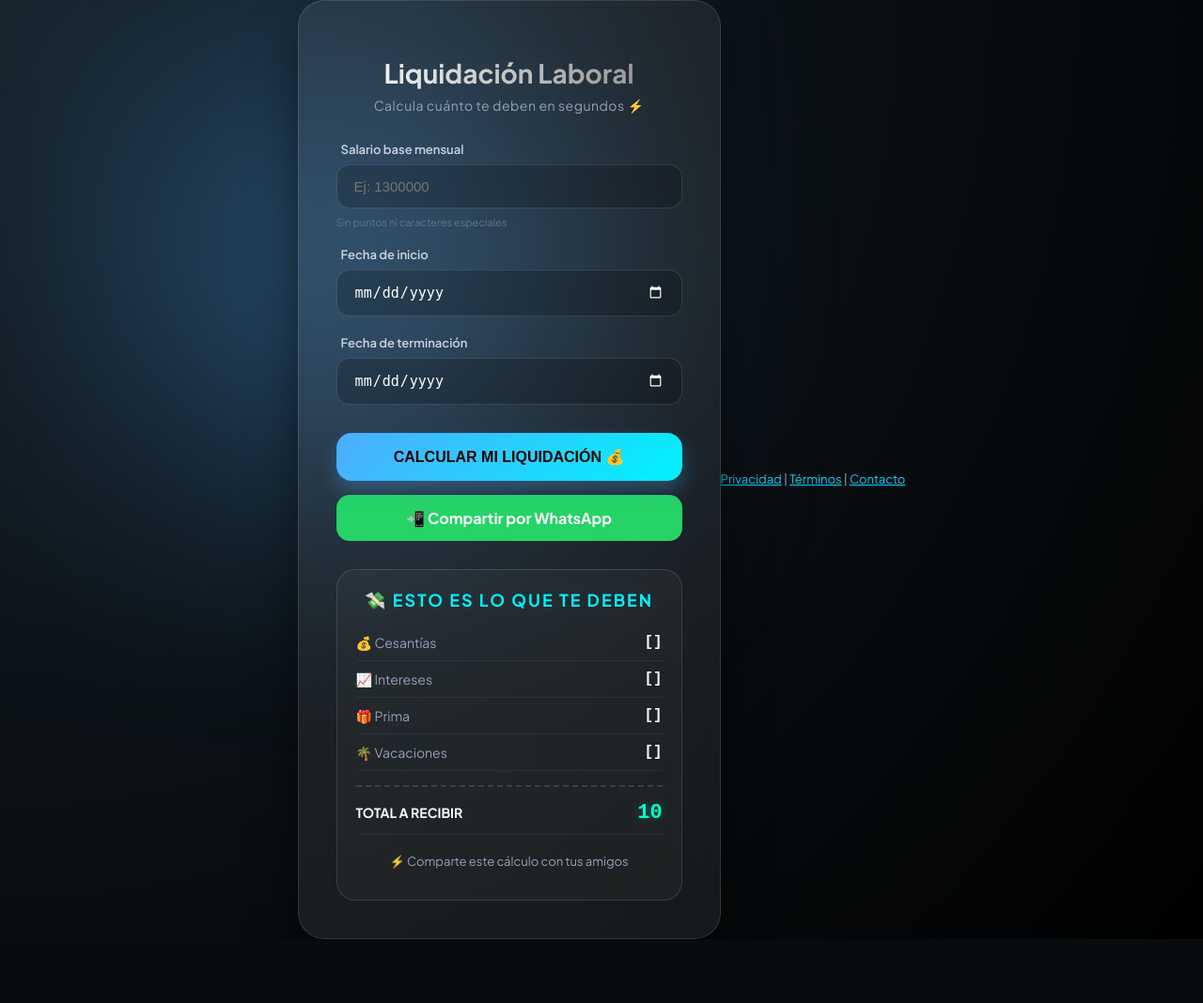
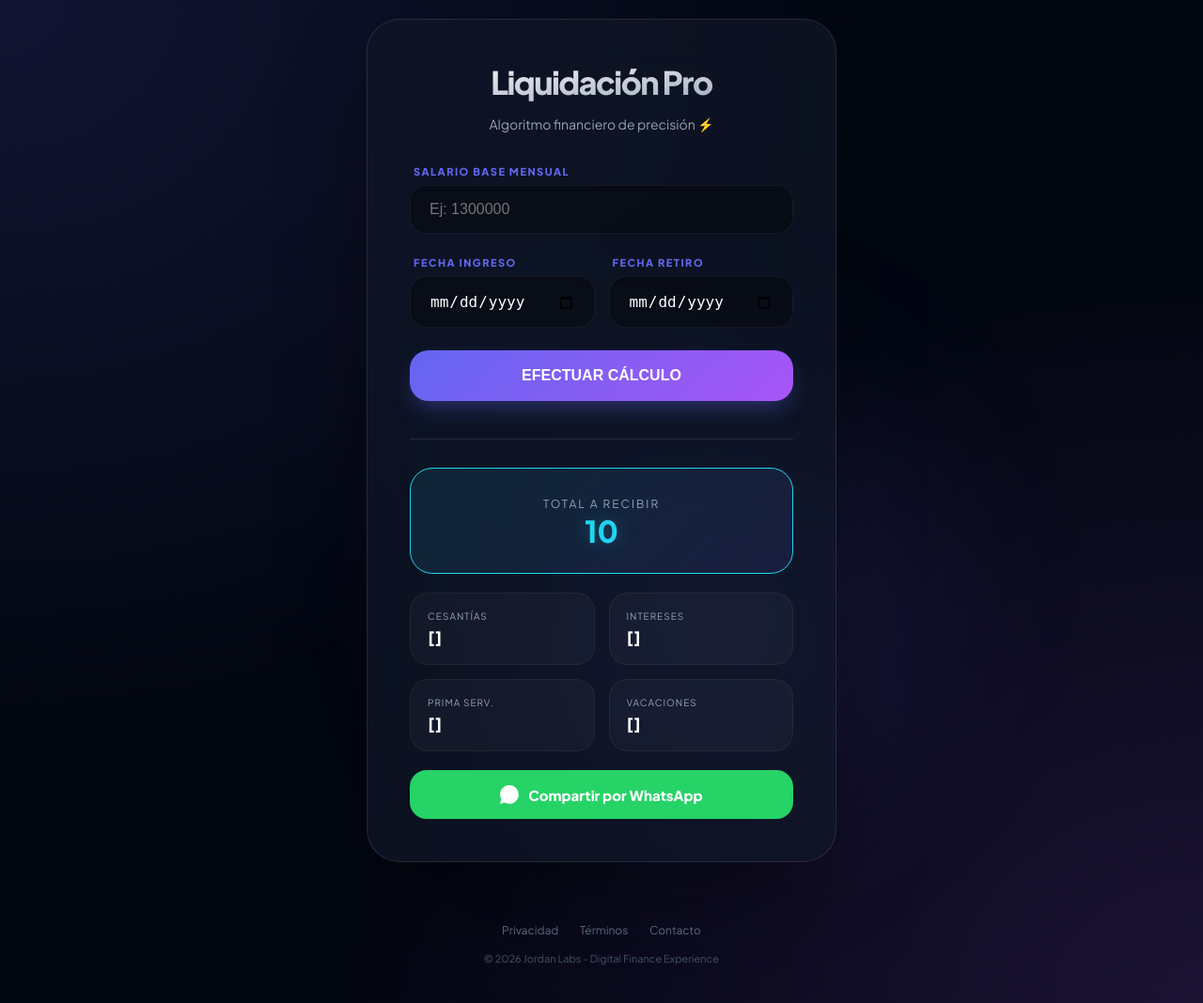
Before and after one commit to jorge06102022/liquidacion-app, a Django app: template calculadora/templates/calculadora/index.html in a window 1280 px wide. Shown: the whole page at 94% size. Before the commit the page ends 1000 px from the top, so only its background shows below. Run offline with Django 5.2, Linux system fonts and the light colour scheme; the template is opened without the code that fills it: most values are stand-ins (such as "Sample title", 1, 10 or a date in 2020).

```diff
--- a/calculadora/templates/calculadora/index.html
+++ b/calculadora/templates/calculadora/index.html
@@ -3,80 +3,78 @@
 <head>
     <meta charset="UTF-8">
     <meta name="viewport" content="width=device-width, initial-scale=1.0">
-    <title>Calculadora de Liquidación Pro</title>
-    <link href="https://fonts.googleapis.com/css2?family=Plus+Jakarta+Sans:wght@300;400;600;700&display=swap" rel="stylesheet">
+    <title>Liquidación AI | Gold Edition</title>
+    <link href="https://fonts.googleapis.com/css2?family=Plus+Jakarta+Sans:wght@200;400;600;800&display=swap" rel="stylesheet">
 
     <style>
         :root {
-            --primary: #00f2fe;
-            --secondary: #4facfe;
-            --accent: #00ffcc;
-            --bg-dark: #080e12;
-            --glass: rgba(255, 255, 255, 0.07);
-            --glass-border: rgba(255, 255, 255, 0.12);
+            --primary: #6366f1;
+            --secondary: #a855f7;
+            --accent: #22d3ee;
+            --success: #10b981;
+            --bg: #030712;
+            --card-bg: rgba(17, 24, 39, 0.7);
         }
 
         * {
             box-sizing: border-box;
-            transition: all 0.3s ease;
+            transition: all 0.4s cubic-bezier(0.4, 0, 0.2, 1);
         }
 
         body {
             margin: 0;
             font-family: 'Plus Jakarta Sans', sans-serif;
-            background: radial-gradient(circle at top left, #16222a, #000000);
-            color: white;
+            background-color: var(--bg);
+            background-image:
+                radial-gradient(at 0% 0%, rgba(99, 102, 241, 0.15) 0px, transparent 50%),
+                radial-gradient(at 100% 100%, rgba(168, 85, 247, 0.15) 0px, transparent 50%);
+            color: #f8fafc;
             display: flex;
+            flex-direction: column;
+            align-items: center;
             justify-content: center;
-            align-items: center;
             min-height: 100vh;
             overflow-x: hidden;
         }
 
-        /* Fondo animado sutil */
-        body::before {
-            content: "";
-            position: absolute;
-            width: 300px;
-            height: 300px;
-            background: var(--secondary);
-            filter: blur(150px);
+        /* Efecto de partículas flotantes */
+        .bg-glow {
+            position: fixed;
+            width: 400px;
+            height: 400px;
+            background: var(--primary);
+            filter: blur(120px);
             border-radius: 50%;
             z-index: -1;
-            top: 10%;
-            left: 10%;
-            animation: drift 10s infinite alternate;
+            opacity: 0.2;
+            animation: float 15s infinite alternate;
         }
 
-        @keyframes drift {
-            from { transform: translate(0,0); }
-            to { transform: translate(100px, 50px); }
+        @keyframes float {
+            0% { transform: translate(-20%, -20%); }
+            100% { transform: translate(40%, 40%); }
         }
 
         .container {
-            width: 90%;
-            max-width: 450px;
-            background: var(--glass);
-            backdrop-filter: blur(25px);
-            -webkit-backdrop-filter: blur(25px);
-            border: 1px solid var(--glass-border);
-            border-radius: 28px;
-            padding: 40px;
-            box-shadow: 0 25px 50px rgba(0,0,0,0.5);
-            animation: fadeIn 0.8s ease-out;
-        }
-
-        @keyframes fadeIn {
-            from { opacity: 0; transform: translateY(20px); }
-            to { opacity: 1; transform: translateY(0); }
+            width: 92%;
+            max-width: 500px;
+            background: var(--card-bg);
+            backdrop-filter: blur(30px);
+            -webkit-backdrop-filter: blur(30px);
+            border: 1px solid rgba(255, 255, 255, 0.1);
+            border-radius: 35px;
+            padding: 45px;
+            box-shadow: 0 50px 100px -20px rgba(0, 0, 0, 0.5);
+            margin: 20px;
         }
 
         h1 {
             text-align: center;
-            font-size: 28px;
-            font-weight: 700;
-            margin-bottom: 8px;
-            background: linear-gradient(to right, #fff, #888);
+            font-size: 34px;
+            font-weight: 800;
+            margin: 0;
+            letter-spacing: -1.5px;
+            background: linear-gradient(to bottom right, #fff, #94a3b8);
             -webkit-background-clip: text;
             -webkit-text-fill-color: transparent;
         }
@@ -85,274 +83,256 @@
             text-align: center;
             font-size: 14px;
             color: #94a3b8;
-            margin-bottom: 30px;
-            letter-spacing: 0.5px;
+            margin-bottom: 35px;
+            font-weight: 400;
         }
 
         .form-group {
-            margin-bottom: 20px;
+            margin-bottom: 24px;
         }
 
         label {
             display: block;
-            font-size: 13px;
-            font-weight: 600;
-            color: #cbd5e1;
+            font-size: 11px;
+            font-weight: 700;
+            color: var(--primary);
+            text-transform: uppercase;
+            letter-spacing: 1.5px;
             margin-bottom: 8px;
-            margin-left: 5px;
+            margin-left: 4px;
         }
 
         input {
             width: 100%;
-            padding: 14px 18px;
-            background: rgba(0, 0, 0, 0.2);
-            border: 1px solid var(--glass-border);
-            border-radius: 14px;
+            padding: 16px 20px;
+            background: rgba(0, 0, 0, 0.3);
+            border: 1px solid rgba(255, 255, 255, 0.05);
+            border-radius: 18px;
             color: white;
-            font-size: 15px;
+            font-size: 16px;
             outline: none;
+            box-shadow: inset 0 2px 4px rgba(0,0,0,0.2);
         }
 
         input:focus {
             border-color: var(--primary);
-            box-shadow: 0 0 15px rgba(0, 242, 254, 0.2);
-            background: rgba(0, 0, 0, 0.4);
+            background: rgba(0, 0, 0, 0.5);
+            box-shadow: 0 0 0 4px rgba(99, 102, 241, 0.15);
         }
 
-        small {
-            display: block;
-            margin-top: 8px;
-            color: #64748b;
-            font-size: 11px;
-        }
-
-        button {
+        .btn-calc {
             width: 100%;
-            padding: 16px;
-            margin-top: 10px;
+            padding: 18px;
             border: none;
-            border-radius: 16px;
-            background: linear-gradient(135deg, var(--secondary) 0%, var(--primary) 100%);
-            color: #000;
+            border-radius: 20px;
+            background: linear-gradient(135deg, var(--primary), var(--secondary));
+            color: white;
             font-size: 16px;
             font-weight: 700;
             cursor: pointer;
-            box-shadow: 0 10px 20px rgba(79, 172, 254, 0.3);
+            box-shadow: 0 10px 25px -5px rgba(99, 102, 241, 0.4);
+            display: flex;
+            justify-content: center;
+            align-items: center;
+            gap: 10px;
         }
 
-        button:hover {
-            transform: translateY(-2px);
-            box-shadow: 0 15px 25px rgba(79, 172, 254, 0.4);
+        .btn-calc:hover {
+            transform: translateY(-3px);
+            box-shadow: 0 20px 35px -5px rgba(99, 102, 241, 0.5);
             filter: brightness(1.1);
         }
 
-        button:active {
-            transform: translateY(0);
+        /* RESULTADOS MODERNOS */
+        .result-box {
+            margin-top: 40px;
+            padding-top: 30px;
+            border-top: 1px solid rgba(255,255,255,0.1);
+            animation: slideUp 0.6s ease-out;
         }
 
-        .error {
-            background: rgba(239, 68, 68, 0.1);
-            border: 1px solid rgba(239, 68, 68, 0.2);
-            color: #fca5a5;
-            padding: 12px;
-            border-radius: 12px;
-            text-align: center;
-            margin-top: 20px;
-            font-size: 14px;
+        @keyframes slideUp {
+            from { opacity: 0; transform: translateY(20px); }
+            to { opacity: 1; transform: translateY(0); }
         }
 
-        .result {
-            margin-top: 30px;
-            background: rgba(255, 255, 255, 0.03);
-            border-radius: 20px;
-            padding: 20px;
-            border: 1px solid var(--glass-border);
+        .res-grid {
+            display: grid;
+            grid-template-columns: 1fr 1fr;
+            gap: 15px;
+            margin-bottom: 20px;
         }
 
-        .result h2 {
-            font-size: 18px;
-            text-align: center;
-            margin-top: 0;
-            color: var(--primary);
-            text-transform: uppercase;
-            letter-spacing: 2px;
+        .res-item {
+            background: rgba(255, 255, 255, 0.03);
+            padding: 18px;
+            border-radius: 20px;
+            border: 1px solid rgba(255, 255, 255, 0.05);
         }
 
-        .result-item {
-            display: flex;
-            justify-content: space-between;
-            align-items: center;
-            padding: 10px 0;
-            border-bottom: 1px solid rgba(255,255,255,0.05);
+        .res-item .label {
+            font-size: 10px;
+            color: #94a3b8;
+            text-transform: uppercase;
+            letter-spacing: 1px;
+            margin-bottom: 5px;
+            display: block;
         }
 
-        .result-item:last-child {
-            border-bottom: none;
+        .res-item .amount {
+            font-size: 17px;
+            font-weight: 700;
+            color: #fff;
         }
 
-        .label-with-icon {
-            display: flex;
-            align-items: center;
-            gap: 10px;
-            font-size: 14px;
-            color: #94a3b8;
+        .total-banner {
+            background: linear-gradient(135deg, rgba(34, 211, 238, 0.1), rgba(99, 102, 241, 0.1));
+            border: 1px solid var(--accent);
+            padding: 25px;
+            border-radius: 24px;
+            text-align: center;
+            margin-bottom: 20px;
         }
 
-        .value {
-            font-family: 'Courier New', Courier, monospace;
-            font-weight: 600;
-            color: #f8fafc;
+        .total-banner .amount {
+            display: block;
+            font-size: 32px;
+            font-weight: 800;
+            color: var(--accent);
+            text-shadow: 0 0 20px rgba(34, 211, 238, 0.3);
         }
 
-        .total {
-            margin-top: 15px;
-            padding-top: 15px;
-            border-top: 2px dashed var(--glass-border) !important;
+        .btn-wa {
+            background: #25D366;
+            color: white;
+            text-decoration: none;
+            width: 100%;
+            display: flex;
+            justify-content: center;
+            align-items: center;
+            padding: 16px;
+            border-radius: 18px;
+            font-weight: 700;
+            gap: 10px;
+            font-size: 15px;
         }
 
-        .total .value {
-            font-size: 22px;
-            color: var(--accent);
-            text-shadow: 0 0 10px rgba(0, 255, 204, 0.3);
+        .btn-wa:hover {
+            transform: scale(1.02);
+            box-shadow: 0 10px 20px rgba(37, 211, 102, 0.3);
         }
 
-        /* Estilo para el input de fecha (calendario) */
-        input[type="date"]::-webkit-calendar-picker-indicator {
-            filter: invert(1);
-            cursor: pointer;
+        footer {
+            margin-top: 40px;
+            text-align: center;
+            padding-bottom: 30px;
         }
 
-        @media(max-width: 480px){
-            .container { padding: 25px; }
-            h1 { font-size: 22px; }
+        footer a {
+            color: #64748b;
+            text-decoration: none;
+            font-size: 12px;
+            margin: 0 10px;
+        }
+
+        footer a:hover { color: var(--primary); }
+
+        @media (max-width: 480px) {
+            .container { padding: 30px 20px; }
+            .res-grid { grid-template-columns: 1fr; }
         }
     </style>
 </head>
 
 <body>
 
+    <div class="bg-glow"></div>
+
     <div class="container">
-    <h1>Liquidación Laboral</h1>
-    <div class="subtitle">Calcula cuánto te deben en segundos ⚡</div>
+        <h1>Liquidación Pro</h1>
+        <p class="subtitle">Algoritmo financiero de precisión ⚡</p>
 
         <form method="POST">
             {% csrf_token %}
 
             <div class="form-group">
-            <label>Salario base mensual</label>
+                <label>Salario Base Mensual</label>
                 <input type="number" name="salario" placeholder="Ej: 1300000" required>
-            <small>Sin puntos ni caracteres especiales</small>
             </div>
 
-        <div class="form-group">
-            <label>Fecha de inicio</label>
+            <div style="display: flex; gap: 15px;">
+                <div class="form-group" style="flex:1">
+                    <label>Fecha Ingreso</label>
                     <input type="date" name="ingreso" required>
                 </div>
-
-        <div class="form-group">
-            <label>Fecha de terminación</label>
+                <div class="form-group" style="flex:1">
+                    <label>Fecha Retiro</label>
                     <input type="date" name="retiro" required>
                 </div>
+            </div>
 
-        <button type="submit">CALCULAR MI LIQUIDACIÓN 💰</button>
-        {% if resultado %}
-<a id="whatsappBtn" target="_blank" style="
-display:block;
-margin-top:15px;
-text-align:center;
-padding:14px;
-border-radius:14px;
-background:#25D366;
-color:white;
-font-weight:bold;
-text-decoration:none;
-">
-📲 Compartir por WhatsApp
-</a>
-{% endif %}
+            <button type="submit" class="btn-calc">
+                EFECTUAR CÁLCULO
+            </button>
         </form>
 
-    {% if error %}
-    <div class="error">
-        {{ error }}
+        {% if resultado %}
+        <div class="result-box">
+            <div class="total-banner">
+                <span style="font-size: 12px; text-transform: uppercase; letter-spacing: 2px; color: #94a3b8;">Total a recibir</span>
+                <span class="amount" id="total-val">{{ resultado.total }}</span>
+            </div>
+
+            <div class="res-grid">
+                <div class="res-item">
+                    <span class="label">Cesantías</span>
+                    <span class="amount">{{ resultado.cesantias }}</span>
+                </div>
+                <div class="res-item">
+                    <span class="label">Intereses</span>
+                    <span class="amount">{{ resultado.intereses }}</span>
+                </div>
+                <div class="res-item">
+                    <span class="label">Prima Serv.</span>
+                    <span class="amount">{{ resultado.prima }}</span>
+                </div>
+                <div class="res-item">
+                    <span class="label">Vacaciones</span>
+                    <span class="amount">{{ resultado.vacaciones }}</span>
+                </div>
+            </div>
+
+            <a id="whatsappBtn" class="btn-wa" href="#">
+                <svg width="20" height="20" fill="currentColor" viewBox="0 0 16 16">
+                    <path d="M13.601 2.326A7.854 7.854 0 0 0 7.994 0C3.627 0 .068 3.558.064 7.926c0 1.399.366 2.76 1.057 3.965L0 16l4.204-1.102a7.933 7.933 0 0 0 3.79.965h.004c4.368 0 7.926-3.558 7.93-7.93A7.898 7.898 0 0 0 13.6 2.326z"/>
+                </svg>
+                Compartir por WhatsApp
+            </a>
         </div>
         {% endif %}
-
-    {% if resultado %}
-    <div class="result">
-        <h2>💸 Esto es lo que te deben</h2>
-
-        <div class="result-item">
-            <div class="label-with-icon">💰 Cesantías</div>
-            <div class="value">{{ resultado.cesantias }}</div>
     </div>
 
-        <div class="result-item">
-            <div class="label-with-icon">📈 Intereses</div>
-            <div class="value">{{ resultado.intereses }}</div>
-        </div>
+    <footer>
+        <a href="/privacidad/">Privacidad</a>
+        <a href="/terminos/">Términos</a>
+        <a href="/contacto/">Contacto</a>
+        <p style="color:#475569; font-size: 11px; margin-top: 15px;">© 2026 Jordan Labs - Digital Finance Experience</p>
+    </footer>
 
-        <div class="result-item">
-            <div class="label-with-icon">🎁 Prima</div>
-            <div class="value">{{ resultado.prima }}</div>
-        </div>
-
-        <div class="result-item">
-            <div class="label-with-icon">🌴 Vacaciones</div>
-            <div class="value">{{ resultado.vacaciones }}</div>
-        </div>
-
-        <div class="result-item total">
-            <div class="label-with-icon" style="color: white; font-weight: bold;">TOTAL A RECIBIR</div>
-            <div class="value">{{ resultado.total }}</div>
-        </div>
-        <div style="margin-top:20px; text-align:center;">
-  <p style="color:#94a3b8; font-size:13px;">
-    ⚡ Comparte este cálculo con tus amigos
-  </p>
-</div>
-    </div>
-    {% endif %}
-
-</div>
     <script>
     document.addEventListener("DOMContentLoaded", function() {
-
         const btn = document.getElementById("whatsappBtn");
-
         if (btn) {
-        try {
-            const mensaje = `💰 Calculé mi liquidación:
-
-Cesantías: {{ resultado.cesantias|default_if_none:"" }}
-Intereses: {{ resultado.intereses|default_if_none:"" }}
-Prima: {{ resultado.prima|default_if_none:"" }}
-Vacaciones: {{ resultado.vacaciones|default_if_none:"" }}
-
-💸 Total: {{ resultado.total|default_if_none:"" }}
-
-Haz tu cálculo aquí 👇
-https://liquidacion-app.onrender.com`;
-
-            const url = "https://wa.me/?text=" + encodeURIComponent(mensaje);
-            btn.href = url;
-        } catch (e) {
-            console.log("No hay resultado aún");
+            const mensaje = `*LIQUIDACIÓN CALCULADA* 📊\n\n` +
+                            `• *Cesantías:* {{ resultado.cesantias|default:"" }}\n` +
+                            `• *Intereses:* {{ resultado.intereses|default:"" }}\n` +
+                            `• *Prima:* {{ resultado.prima|default:"" }}\n` +
+                            `• *Vacaciones:* {{ resultado.vacaciones|default:"" }}\n\n` +
+                            `💰 *TOTAL: {{ resultado.total|default:"" }}*\n\n` +
+                            `Calcula la tuya aquí: https://liquidacion-app.onrender.com`;
+            btn.href = "https://wa.me/?text=" + encodeURIComponent(mensaje);
         }
-    }
-
     });
     </script>
 </body>
-<footer style="
-text-align:center;
-margin-top:40px;
-color:#94a3b8;
-font-size:13px;
-padding-bottom:20px;
-">
-  <a href="/privacidad/" style="color:#00d4ff;">Privacidad</a> |
-  <a href="/terminos/" style="color:#00d4ff;">Términos</a> |
-  <a href="/contacto/" style="color:#00d4ff;">Contacto</a>
-</footer>
 </html>
```
Lines whose indentation alone changed are shown as unchanged.
